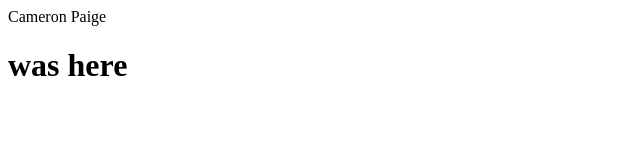
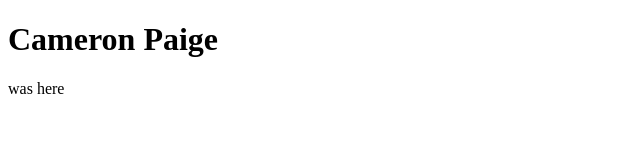
Before and after one commit to cfpaige/cfpaige.github.io, a plain HTML site: page index.html in a window 1280 px wide. Shown: the whole page, without its empty margins (0-640 px from the left). Drawn offline with Linux system fonts and the light colour scheme.

Commit message:
updated text and favicon

```diff
--- a/index.html
+++ b/index.html
@@ -5,9 +5,10 @@
     <meta name="viewport" content="width=device-width, initial-scale=1.0">
     <meta http-equiv="X-UA-Compatible" content="ie=edge">
     <title>Cameron Paige</title>
+    <link rel="icon" type="image/x-icon" href="favicon.ico"/>
 </head>
 <body>
-    <header>Cameron Paige</header>
-    <h1>was here</h1>
+    <h1>Cameron Paige</h1>
+    <p>was here</p>
 </body>
 </html>
```
Also changed, not shown: favicon.ico (added).
